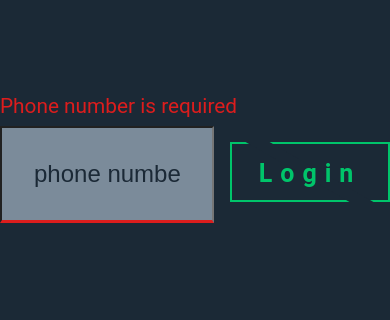
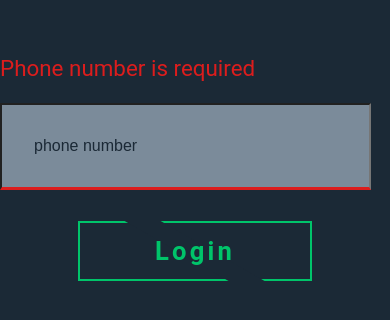
Before and after one commit to SalarMahani/login-dashbord-interview-task, a Next.js app: page /auth in a window 390 px wide. Shown: the part 230-550 px from the top of the page. Built offline with nearby package versions, Linux system fonts and the light colour scheme.

Commit message:
get project responsive

```diff
--- a/app/auth/page.module.scss
+++ b/app/auth/page.module.scss
@@ -3,8 +3,22 @@
 .centerForm {
   display: flex;
   flex-direction: row;
-  width: 60rem;
+  width: 100vh;
   height: auto;
   margin: auto;
   font-size: 1.5rem;
 }
+
+@media (max-width: $breakpoint-md) {
+  .centerForm {
+    //width: 20%;
+    flex-direction: column;
+  }
+}
+
+@media (max-width: $breakpoint-sm) {
+  .centerForm {
+    flex-direction: column;
+    //width: 60%;
+  }
+}
--- a/app/auth/page.tsx
+++ b/app/auth/page.tsx
@@ -12,7 +12,7 @@ function Page() {
   const [phone, setPhone] = useState('')
   const [error, setError] = useState('Phone number is required')
   const [hasLoggedIn, setHasLoggedIn] = useState(false)
-  console.log('user', user)
+  const [loading, setLoading] = useState(false)
 
   function handleValidation(value: string) {
     const isValid = /^9\d{9}$/.test(value)
@@ -38,6 +38,7 @@ function Page() {
       setError('you need to enter a valid Iranian phone number to continue!')
       return
     }
+    setLoading(true)
     try {
       const res = await fetch('/api/login', {
         method: 'POST',
@@ -69,11 +70,7 @@ function Page() {
         placeholder={'like: 913 ...'}
       />
 
-      <Button
-        handleSubmit={handleSubmit}
-        error={error}
-        hasLoggedIn={hasLoggedIn}
-      />
+      <Button handleSubmit={handleSubmit} loading={loading} />
     </form>
   )
 }
--- a/app/dashboard/page.tsx
+++ b/app/dashboard/page.tsx
@@ -4,6 +4,7 @@ import SignOutButton from '@/components/signOutButton'
 import { useEffect } from 'react'
 import { useRouter } from 'next/navigation'
 import styles from './page.module.scss'
+import Spinner from '@/components/Spinner'
 
 export default function DashboardPage() {
   const { user } = useUser()
@@ -25,7 +26,7 @@ export default function DashboardPage() {
           <SignOutButton />
         </div>
       ) : (
-        <p>Loading...</p>
+        <Spinner />
       )}
     </div>
   )
--- a/components/Button.tsx
+++ b/components/Button.tsx
@@ -1,19 +1,22 @@
 import styles from '../styles/Button.module.scss'
+import Spinner from '@/components/Spinner'
 
 type ButtonPropsType = {
   handleSubmit: () => void
-  error: string
-  hasLoggedIn: boolean
+  loading: boolean
 }
 
-function Button({ handleSubmit, error, hasLoggedIn }: ButtonPropsType) {
+function Button({ handleSubmit, loading }: ButtonPropsType) {
   return (
     <div className={styles.ButtonContainer}>
-      <div onClick={handleSubmit} className={styles.Button}>
-        <span className={styles.span}>Login</span>
-      </div>
-      {/*<span className={styles.span}>{hasLoggedIn && error ? error : ''}</span>*/}
-      {/*{&& <span>{error}</span>}*/}
+      {/*<Spinner />*/}
+      {loading ? (
+        <Spinner />
+      ) : (
+        <div onClick={handleSubmit} className={styles.Button}>
+          <span className={styles.span}>Login</span>
+        </div>
+      )}
     </div>
   )
 }
--- a/components/Spinner.tsx
+++ b/components/Spinner.tsx
@@ -0,0 +1,11 @@
+import styles from '../styles/Spinner.module.scss'
+
+function Spinner() {
+  return (
+    <div className={styles.spinnerContainer}>
+      <div className={styles.spinner}></div>
+    </div>
+  )
+}
+
+export default Spinner
--- a/styles/Button.module.scss
+++ b/styles/Button.module.scss
@@ -1,49 +1,39 @@
 @use "variable" as *;
-
 
 .Button {
   display: flex;
   justify-content: center;
   align-items: center;
-  width: 8rem;
-  height: 8rem;
-  padding: 1rem 1rem;
+  width: 160px;
+  height: 60px;
+  padding: 1rem;
   cursor: pointer;
   letter-spacing: 0.5rem;
-  transition: all 1s;
   font-weight: bold;
   margin: 1rem 0 0 1rem;
-  //margin: auto 1rem;
-}
-
-.Button:hover {
-  letter-spacing: 0.3rem;
-}
-
-.Button {
-  display: flex;
-  justify-content: center;
-  overflow: hidden;
-
-}
-
-.Button {
   text-decoration: none;
-  width: 160px;
-  height: 60px;
   color: $green-color;
-  line-height: 60px;
   text-align: center;
   text-transform: capitalize;
-  font-size: 25px;
+  font-size: 1.6rem;
   position: relative;
   transition: all 0.2s;
   overflow: hidden;
 
+  &:hover {
+    letter-spacing: 0.3rem;
+    color: snow;
+
+    .span:after {
+      width: 100%;
+      transform: translate(-50%, -50%) rotate(60deg);
+      background-color: $green-color;
+    }
+  }
 }
 
+
 .span {
-  //display: none;
   position: absolute;
   width: 100%;
   height: 100%;
@@ -51,10 +41,11 @@
   left: 0;
   border: 2px solid $green-color;
   z-index: -1;
-}
+  display: flex;
+  justify-content: center;
+  align-items: center;
 
-
-.span:after {
+  &::after {
     content: "";
     position: absolute;
     top: 50%;
@@ -66,13 +57,29 @@
     z-index: -1;
     transition: all 0.2s;
   }
-
-.Button:hover {
-  color: snow;
 }
 
-.Button:hover .span:after {
-  width: 100%;
-  transform: translate(-50%, -50%) rotate(60deg);
-  background-color: $green-color;
+
+@media (max-width: $breakpoint-md) {
+  .Button {
+    width: 80%;
+    margin: 0 auto;
+    //height: 50px;
+    //font-size: 1.4rem;
+    //background-color: rebeccapurple;
+    //letter-spacing: 0.3rem;
+    //padding: 0.8rem;
   }
+}
+
+@media (max-width: $breakpoint-sm) {
+  .Button {
+    width: 60%;
+    margin: 0 auto;
+    //font-size: 1.2rem;
+    //padding: 1.2rem;
+    //margin-left: 0;
+    text-align: center;
+    letter-spacing: 0.2rem;
+  }
+}
--- a/styles/Input.module.scss
+++ b/styles/Input.module.scss
@@ -1,7 +1,84 @@
+//@use "variable" as *;
+//
+//.inputContainer {
+//  width: 100%;
+//  position: relative;
+//}
+//
+//.formInput {
+//  width: 100%;
+//  font-size: 1.5rem;
+//  padding: 2rem;
+//  background-color: #7B8B9AFF;
+//  transition: all 0.3s;
+//  color: $dark-v1-color;
+//
+//  &::placeholder {
+//    color: $dark-v1-color;
+//  }
+//
+//  &:placeholder-shown + .formLabel {
+//    opacity: 0;
+//    visibility: hidden;
+//    transform: translateY(-4rem);
+//  }
+//
+//  // Autofill background fix
+//  &:-webkit-autofill {
+//    transition: background-color 9999s ease-in-out 0s;
+//    background-color: #7B8B9AFF !important;
+//  }
+//}
+//
+//.formLabel {
+//  font-size: 1.2rem;
+//  font-weight: 700;
+//  margin-left: 1rem;
+//  margin-top: 0.7rem;
+//  display: block;
+//  transition: all 0.3s;
+//  color: $white-color;
+//}
+//
+//.falseBorder {
+//  outline: none;
+//  border-bottom: 3px solid $red-color;
+//}
+//
+//.correctBorder {
+//  outline: none;
+//  border-bottom: 4px solid $green-color;
+//}
+//
+//.errorColor {
+//  color: $red-color;
+//}
+//
+//.correctColor {
+//  color: $green-color;
+//}
+//
+//.span {
+//  display: block;
+//  position: absolute;
+//  font-size: 1.3rem;
+//  transform: translateY(-2rem);
+//}
+//
+
 @use "variable" as *;
 
 .inputContainer {
   width: 100%;
+  position: relative;
+
+  @media (max-width: $breakpoint-sm) {
+    //display: flex;
+    //justify-content: center;
+    //align-items: center;
+    //margin: 0 auto;
+    //padding: 0 1rem;
+  }
 }
 
 .formInput {
@@ -9,22 +86,53 @@
   font-size: 1.5rem;
   padding: 2rem;
   background-color: #7B8B9AFF;
-  //border: none;
-  //border-bottom: 3px solid transparent;
   transition: all 0.3s;
-  color: $dark-v1-color
+  color: $dark-v1-color;
+
+  &::placeholder {
+    color: $dark-v1-color;
   }
 
-.formInput::placeholder {
-  color: $dark-v1-color
+  &:placeholder-shown + .formLabel {
+    opacity: 0;
+    visibility: hidden;
+    transform: translateY(-4rem);
   }
 
-.formInput:-webkit-autofill {
-  // with this trick we can set background color
+  &:-webkit-autofill {
     transition: background-color 9999s ease-in-out 0s;
     background-color: #7B8B9AFF !important;
   }
 
+  // Small screen adjustments
+  @media (max-width: $breakpoint-md) {
+    //padding: 1.2rem;
+    font-size: 1.2rem;
+  }
+
+  @media (max-width: $breakpoint-sm) {
+    //padding: 1rem;
+    font-size: 1rem;
+    width: 95%;
+    //padding: 1rem;
+    //margin: 0 1rem;
+  }
+}
+
+.formLabel {
+  font-size: 1.2rem;
+  font-weight: 700;
+  margin-left: 1rem;
+  margin-top: 0.7rem;
+  display: block;
+  transition: all 0.3s;
+  color: $white-color;
+
+  @media (max-width: $breakpoint-sm) {
+    font-size: 1rem;
+    margin-left: 0.5rem;
+  }
+}
 
 .falseBorder {
   outline: none;
@@ -48,22 +156,10 @@
   display: block;
   position: absolute;
   font-size: 1.3rem;
-  //color: $red-color;
-  transform: translateY(-2rem);
+  transform: translateY(-3rem);
+
+  @media (max-width: $breakpoint-md) {
+    font-size: 1.4rem;
+    transform: translateY(-3rem);
   }
-
-.formLabel {
-  font-size: 1.2rem;
-  font-weight: 700;
-  margin-left: 1rem;
-  margin-top: 0.7rem;
-  display: block;
-  transition: all 0.3s;
-  color: $white-color
 }
-
-.formInput:placeholder-shown + .formLabel {
-  opacity: 0;
-  visibility: hidden;
-  transform: translateY(-4rem);
-}
--- a/styles/Spinner.module.scss
+++ b/styles/Spinner.module.scss
@@ -0,0 +1,25 @@
+@use "variable" as *;
+
+.spinnerContainer {
+  display: flex;
+  justify-content: center;
+  align-items: center;
+  height: 70%;
+  margin-left: 2rem;
+}
+
+.spinner {
+  width: 2rem;
+  height: 2rem;
+  border: 5px solid transparent;
+  border-top: 5px solid $green-color;
+  border-right: 5px solid $yello-color;
+  border-radius: 50%;
+  animation: spin 1s linear infinite;
+}
+
+@keyframes spin {
+  to {
+    transform: rotate(360deg);
+  }
+}
--- a/styles/_variable.scss
+++ b/styles/_variable.scss
@@ -7,5 +7,3 @@ $dark-v3-color: #8bb4d7;
 $red-color: #dc1d1d;
 $breakpoint-sm: 480px; // phones
 $breakpoint-md: 768px; // tablets
-$breakpoint-lg: 1024px; // laptops
-$breakpoint-xl: 1280px; // desktops
```
Lines whose indentation alone changed are shown as unchanged.
